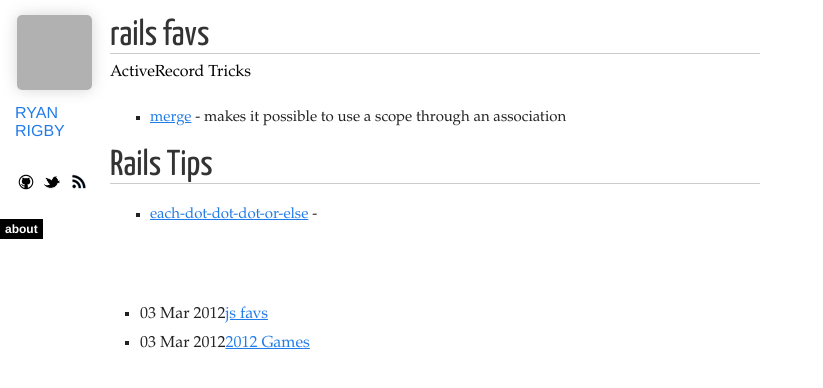
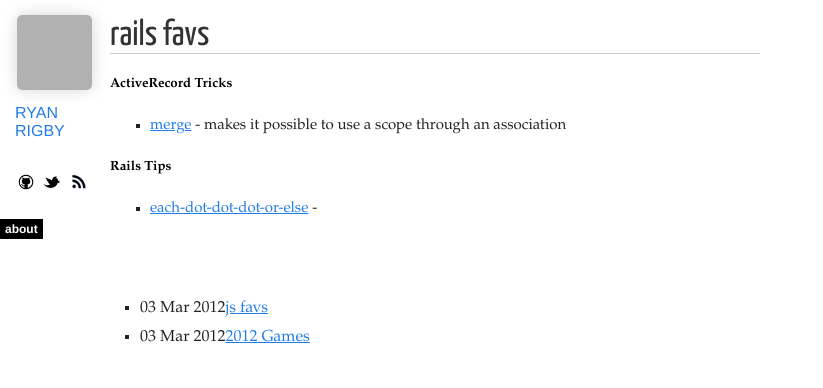
Before and after one commit to rbrigby/frontpage, a Jekyll site: the page built from _posts/2014-12-05-rails-favs.md, in a window 1280 px wide. Shown: the top 388 px of the page, without its empty margins (0-823 px from the left). Built offline with Jekyll 4.4.1, drawn with Linux system fonts in a browser that asks for light colours; nearby versions of some CDN libraries; Markdown is read by kramdown in place of the engine named in the settings; grey boxes are pictures that could not be loaded.

```diff
--- a/_posts/2014-12-05-rails-favs.md
+++ b/_posts/2014-12-05-rails-favs.md
@@ -6,9 +6,8 @@ title: rails favs
 {{ page.title }}
 ================
 
-ActiveRecord Tricks
+##### ActiveRecord Tricks
 * [merge](http://apidock.com/rails/ActiveRecord/SpawnMethods/merge) - makes it possible to use a scope through an association
 
-Rails Tips
-====
+##### Rails Tips
 * [each-dot-dot-dot-or-else](http://www.justinweiss.com/blog/2014/11/24/each-dot-dot-dot-or-else/) -
```
